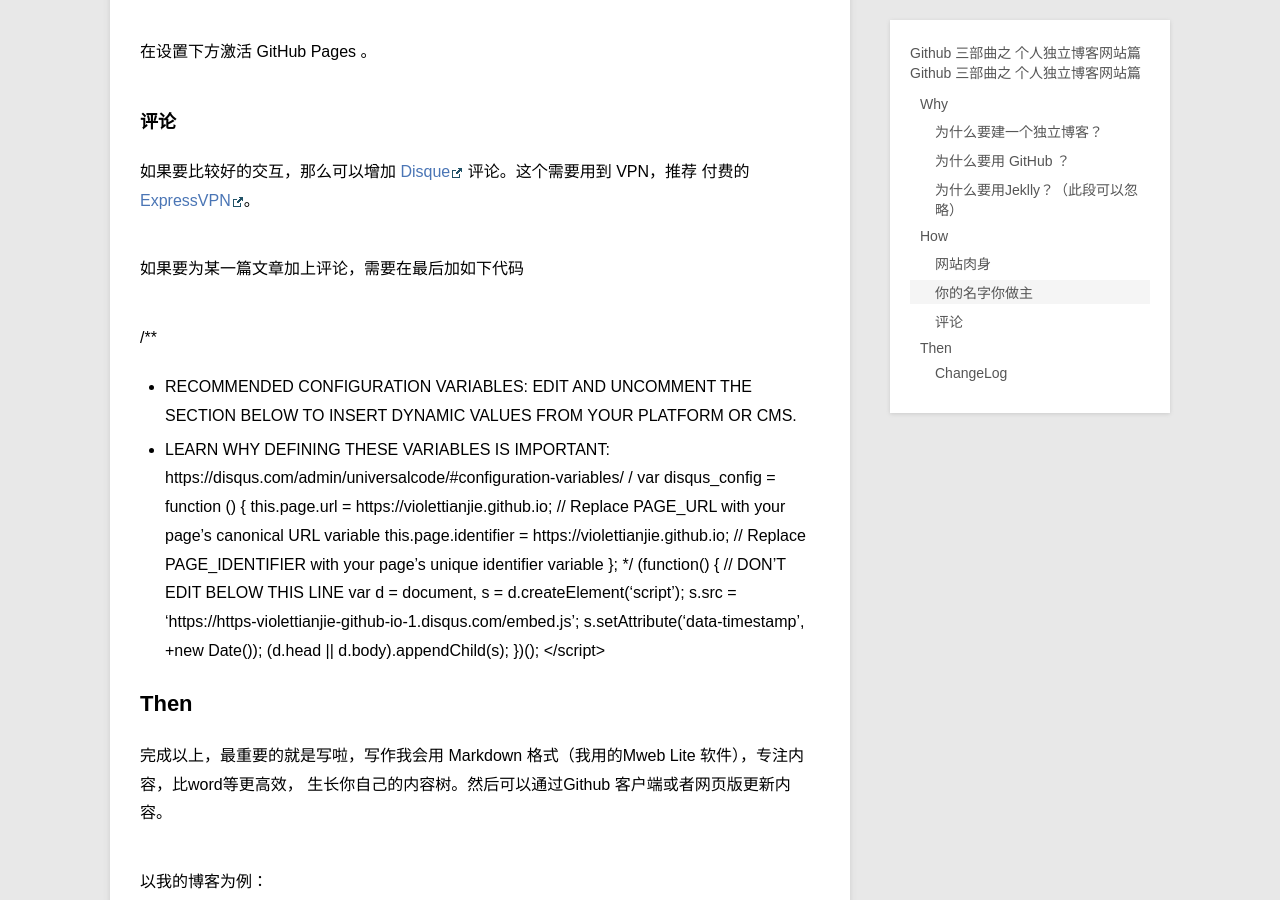
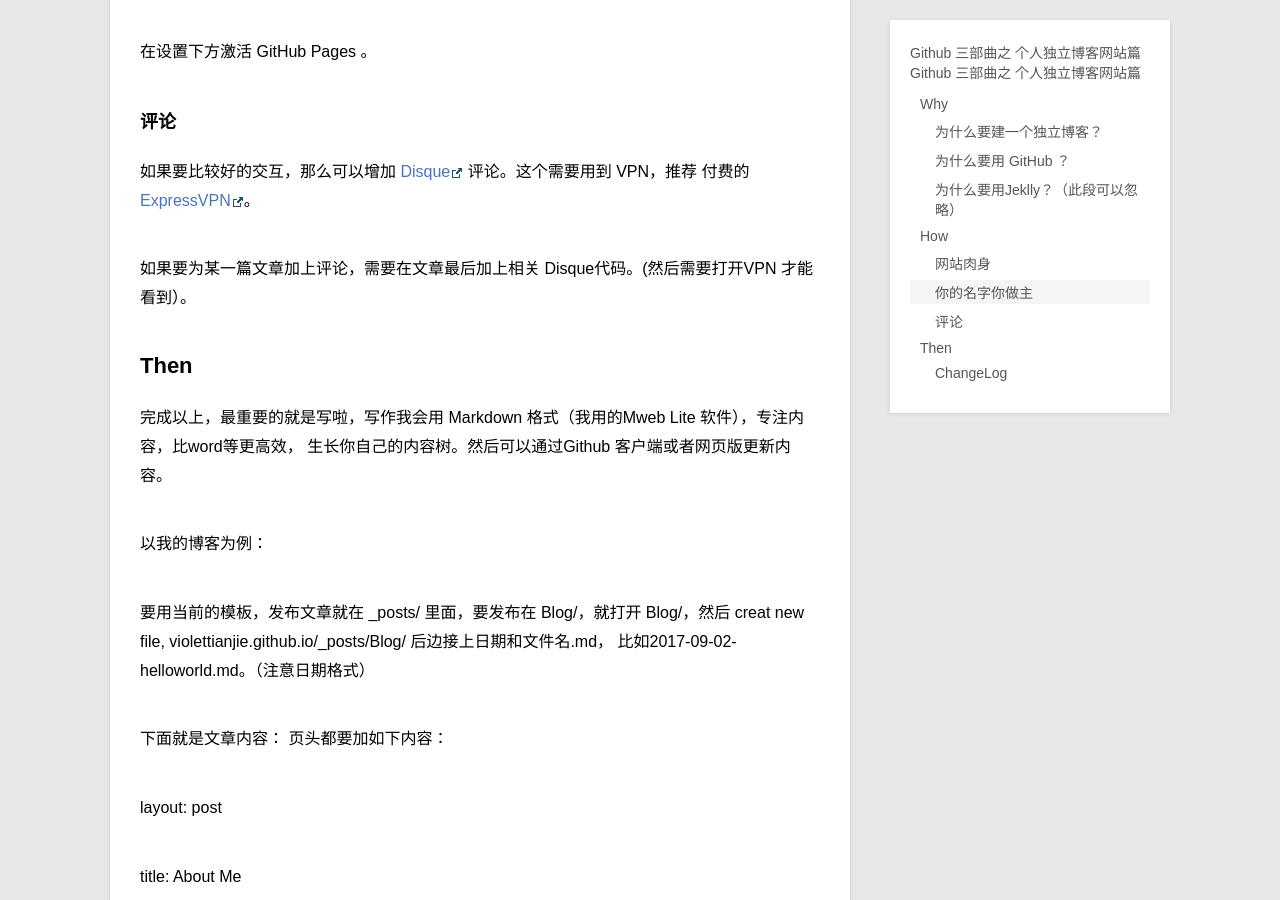
Before and after one commit to violettianjie/violettianjie.github.io, a Jekyll site: the page built from _posts/blog/2018-01-12-GitHubBlog.md, in a window 1280 px wide and 900 px high, scrolled down 2135 px. Built offline with Jekyll 4.4.1, drawn with Linux system fonts in a browser that asks for light colours; comment, search, counter and statistics services are not loaded.

Commit message:
Update 2018-01-12-GitHubBlog.md

```diff
--- a/_posts/blog/2018-01-12-GitHubBlog.md
+++ b/_posts/blog/2018-01-12-GitHubBlog.md
@@ -68,29 +68,10 @@ Jekyll的核心其实就是一个文本的转换引擎，用你最喜欢的标
 
 如果要比较好的交互，那么可以增加 [Disque](http://disqus.com) 评论。这个需要用到 VPN，推荐 付费的 [ExpressVPN](https://www.xpress-vpn.com)。
 
-如果要为某一篇文章加上评论，需要在最后加如下代码
+如果要为某一篇文章加上评论，需要在文章最后加上相关 Disque代码。(然后需要打开VPN 才能看到）。
 
 
-> <div id="disqus_thread"></div>
-<script>
 
-/**
-*  RECOMMENDED CONFIGURATION VARIABLES: EDIT AND UNCOMMENT THE SECTION BELOW TO INSERT DYNAMIC VALUES FROM YOUR PLATFORM OR CMS.
-*  LEARN WHY DEFINING THESE VARIABLES IS IMPORTANT: https://disqus.com/admin/universalcode/#configuration-variables*/
-/*
-var disqus_config = function () {
-this.page.url = https://violettianjie.github.io;  // Replace PAGE_URL with your page's canonical URL variable
-this.page.identifier = https://violettianjie.github.io; // Replace PAGE_IDENTIFIER with your page's unique identifier variable
-};
-*/
-(function() { // DON'T EDIT BELOW THIS LINE
-var d = document, s = d.createElement('script');
-s.src = 'https://https-violettianjie-github-io-1.disqus.com/embed.js';
-s.setAttribute('data-timestamp', +new Date());
-(d.head || d.body).appendChild(s);
-})();
-</script>
-<noscript>Please enable JavaScript to view the <a href="https://disqus.com/?ref_noscript">comments powered by Disqus.</a></noscript>
 
 
 ## Then
@@ -132,6 +113,7 @@ category: blog
 1、 20180112 ： 田捷创建
 
 
+
 <div id="disqus_thread"></div>
 <script>
 
```
